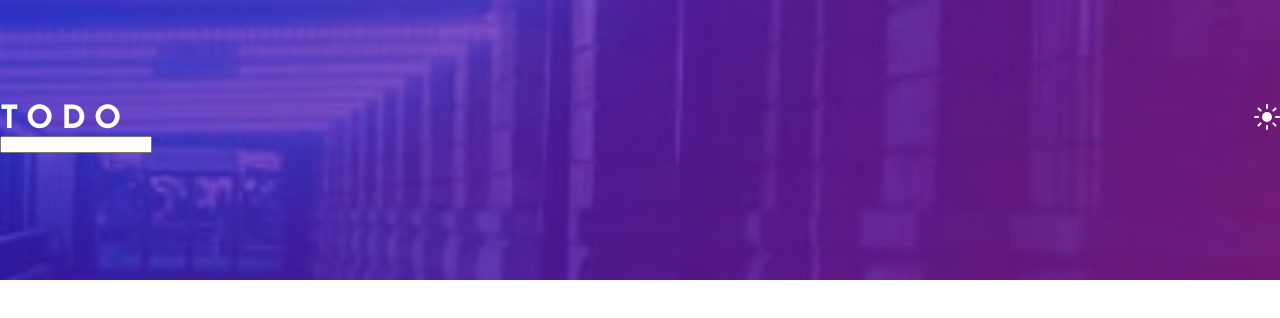
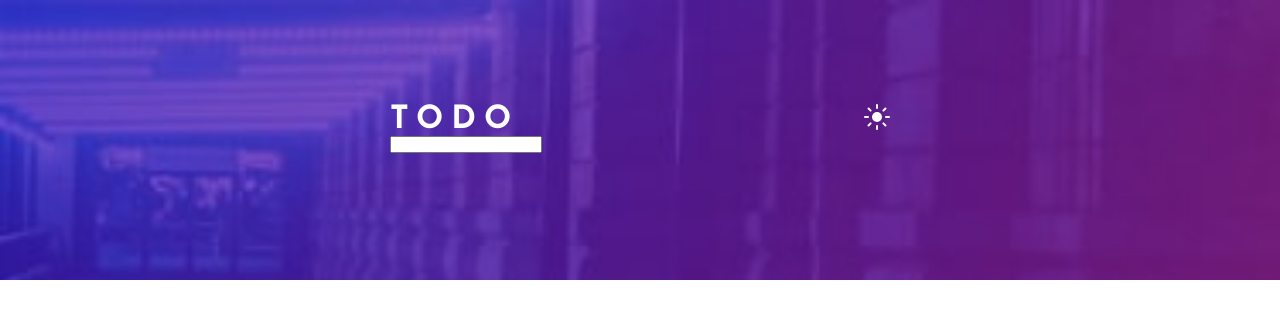
Before and after one commit to manishdevelops/Todo-App, a plain HTML site: page index.html in a window 1280 px wide. Drawn offline with Linux system fonts and the light colour scheme.

Commit message:
update sass

```diff
--- a/sass/main.scss
+++ b/sass/main.scss
@@ -8,6 +8,9 @@
 }
 
 .Todo {
+    display: flex;
+    flex-direction: column;
+    align-items: center;
 
     .Todo__header {
 
@@ -21,6 +24,7 @@
     .Todo__container {
       position: relative;
       top: -11rem;
+      width:min(500px,85%);
 
       .Todo__head {
         display: flex;
```
Also changed, not shown: sass/main.css, 1 other file.
